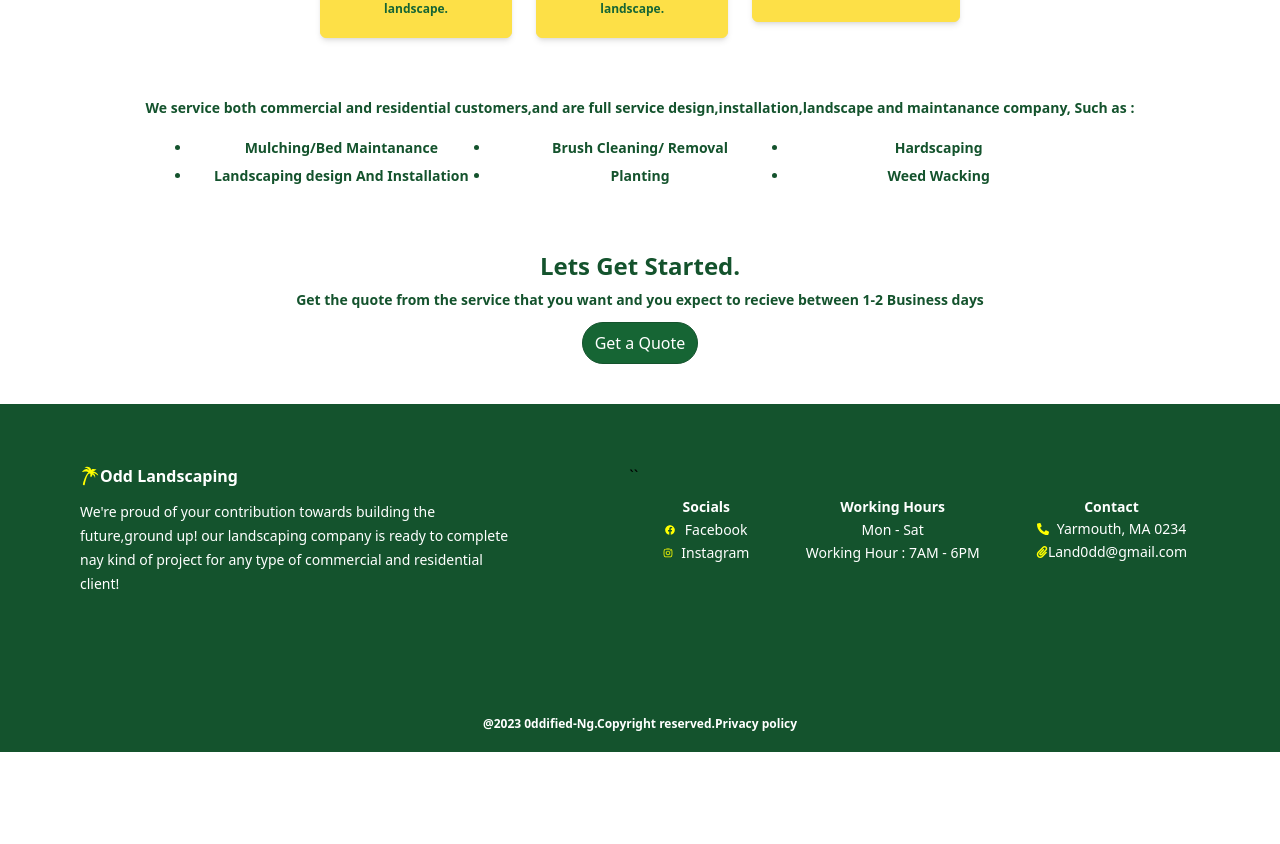
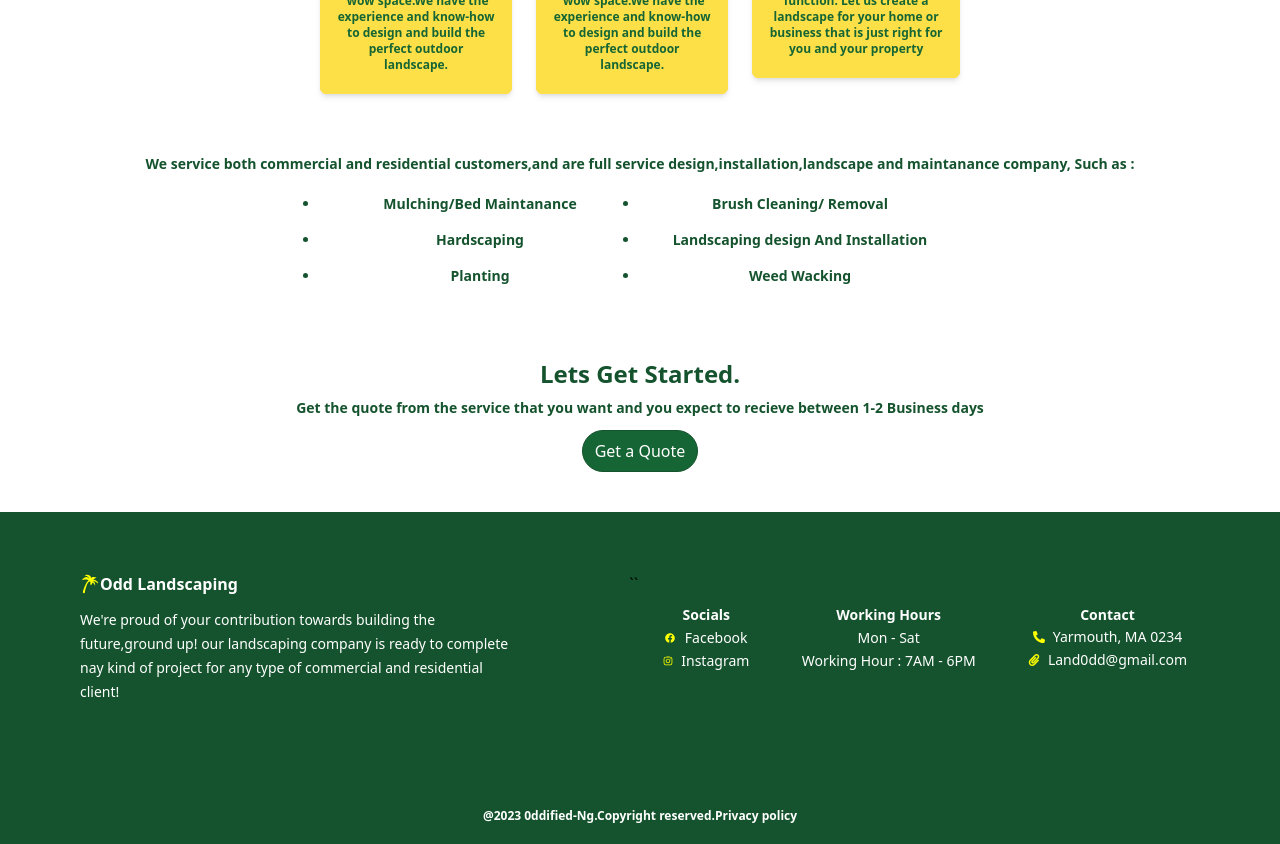
Before and after one commit to ODDIFIED/my-minimal-app, a React (Vite) app: page / in a window 1280 px wide. Shown: the part 1300-2144 px from the top of the page. Before the commit the page ends 2052 px from the top, so only its background shows below. Built offline with nearby package versions, Linux system fonts and the light colour scheme.

Commit message:
first commit

```diff
--- a/src/Components/Footer.tsx
+++ b/src/Components/Footer.tsx
@@ -26,7 +26,7 @@ const Footer = () => {
       <div className="md:w-[50%] xsm:ml-3 xsm:w-[100% ] px-3 xsm:mt-8 xsm:mx-auto">
         <table className="text-white table-auto     text-sm">
           <th className=" xsm:px-0 md:px-5"> Socials</th>
-          <th className="xsm:px-0  md:px-5"> Working Hours</th>
+          <th className="xsm:px-0  md:px-7"> Working Hours</th>
           <th>Contact</th>
           <tbody>
           <tr className="text-sm">
@@ -47,7 +47,7 @@ const Footer = () => {
               </>
             </td>
             <td className="xsm:w-[30%] md:w-[100%] md:px-2"> Working Hour : 7AM - 6PM </td>
-            <td className="flex justify-center place-items-center  ">
+            <td className="flex justify-center place-items-center gap-2  ">
               <FaPaperclip size={12} color="yellow" /> Land0dd@gmail.com
             </td>
           </tr>
@@ -56,7 +56,7 @@ const Footer = () => {
                   </table>
       </div>
     </div>
-    <div className=" w-full xsm:mt-3 md:mt-20 text-white mx-auto text-xs font-semibold text-center">
+    <div className=" w-full xsm:mt-3 md:mt-16 text-white mx-auto text-xs font-semibold text-center">
           <p>@2023 0ddified-Ng.Copyright reserved.Privacy policy </p>
         </div>
     </div>
--- a/src/Components/Hero.tsx
+++ b/src/Components/Hero.tsx
@@ -16,8 +16,8 @@ const Hero = () => {
           Work with us
         </button>
       </div>
-      <div className=" md:w-[60%] xsm:mt-14  md:gap-20  lg:w-[50%] items-end  ">
-        <img src={tree}  className=" xsm:h-72 mt-10 "   alt="tree-img" />
+      <div className=" md:w-[60%] xsm:mt-14 md:   md:gap-20  lg:w-[50%] items-end  ">
+        <img src={tree}  className=" xsm:h-72  md:h-96 "   alt="tree-img" />
       </div>
     </div>
   );
--- a/src/Components/section/SectionHolder.tsx
+++ b/src/Components/section/SectionHolder.tsx
@@ -47,14 +47,14 @@ const SectionHolder = () => {
             We service both commercial and residential customers,and are full
             service design,installation,landscape and maintanance company, Such as :
           </h2>
-          <div className="xsm:w-[85%] lg:w-[70%] lg:mx-auto  md:mx-auto  xsm:mx-auto ">
-            <ul className="xsm:mt-5 text-green-900 xsm:ml-5  md:ml-0 list-disc xsm:text-sm xsm:mx-auto xsm:grid xsm:grid-cols-2 lg:grid lg:grid-cols-3 md:text-sm font-bold">
-              <li className="mb-2 "> Mulching/Bed Maintanance </li>
-              <li className="mb-2">Brush Cleaning/ Removal</li>
-              <li className="mb-2">Hardscaping</li>
-              <li className="mb-2">Landscaping design And Installation</li>
-              <li className="mb-2">Planting</li>
-              <li className="mb-2">Weed Wacking</li>
+          <div className="xsm:w-[85%] md:w-[60%] lg:w-[50%] lg:mx-auto  md:mx-auto  xsm:mx-auto ">
+            <ul className="xsm:mt-5 text-green-900   md:ml-0 list-disc xsm:text-sm  xsm:grid xsm:grid-cols-2 lg:grid lg:grid-cols-2 md:text-sm font-bold">
+              <li className="mb-4 "> Mulching/Bed Maintanance </li>
+              <li className="mb-4">Brush Cleaning/ Removal</li>
+              <li className="mb-4">Hardscaping</li>
+              <li className="mb-4">Landscaping design And Installation</li>
+              <li className="mb-4">Planting</li>
+              <li className="mb-4">Weed Wacking</li>
             </ul>
           </div>
         </div>
--- a/src/Components/section/SectionTwo.tsx
+++ b/src/Components/section/SectionTwo.tsx
@@ -7,7 +7,7 @@ type Props = {
 
 const SectionTwo = ({ icon, description, context }: Props) => {
   return (
-        <div id="sectionTwo" className=" md:w-full lg:w-full mb-5 py-5 px-4 border bg-yellow-300 border-yellow-300 mx-auto h-58 rounded-md shadow-md ">
+        <div id="sectionTwo" className=" md:w-full lg:w-full   mb-5 py-5 px-4 border bg-yellow-300 border-yellow-300 mx-auto h-58 rounded-md shadow-md ">
             <div className=" w-16 h-16 mx-auto text-yellow-300 flex justify-center place-items-center rounded-full bg-green-800  border border-yellow-500 ">
                 {icon}
             </div>
```
